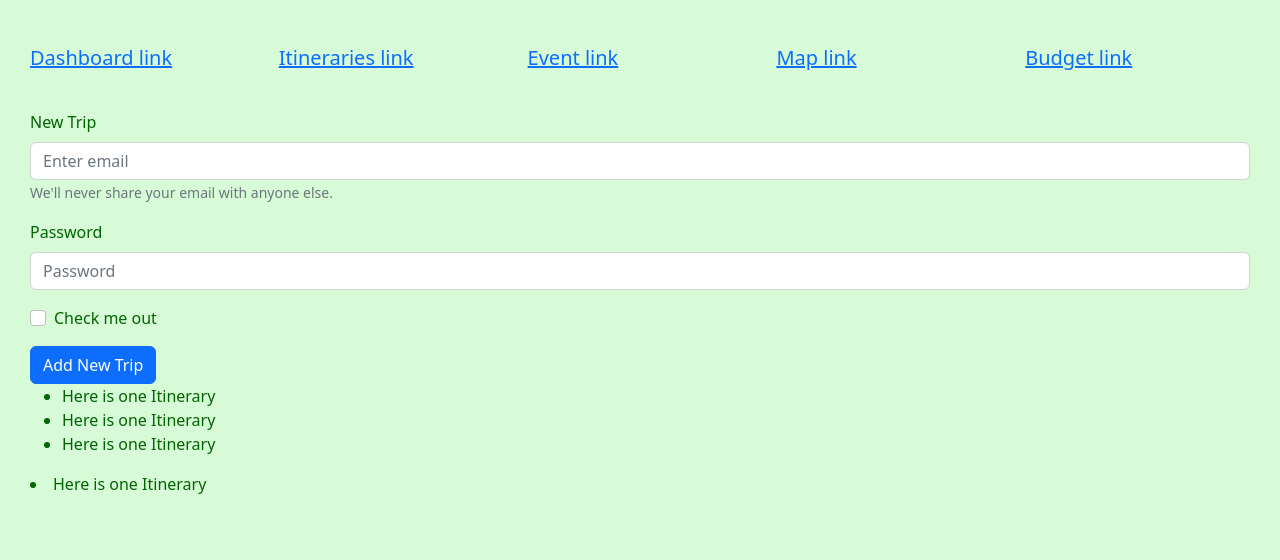
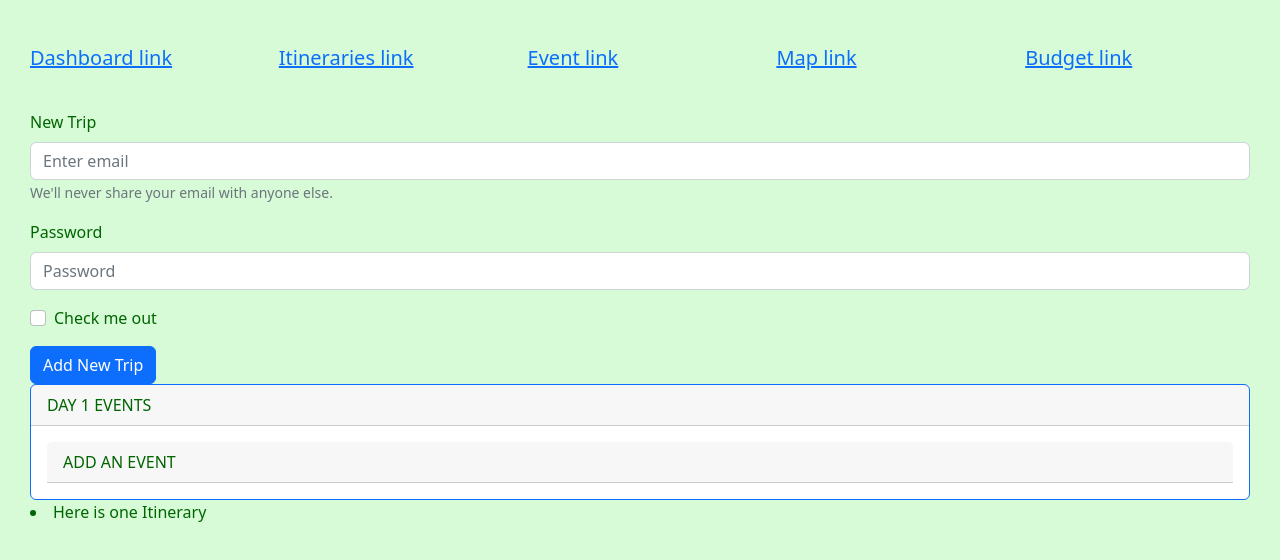
Before and after one commit to yumejensen/greenfield-budget-planner, a React app: page /itineraries in a window 1280 px wide. Shown: the top 560 px of the page. Built offline with nearby package versions, Linux system fonts and the light colour scheme.

Commit message:
Used Yume component for refrence but still need to editfor my components functionality

```diff
--- a/src/client/components/itinerary-components/ItineraryList.jsx
+++ b/src/client/components/itinerary-components/ItineraryList.jsx
@@ -1,13 +1,28 @@
 import React from 'react';
+import { CardGroup } from 'react-bootstrap';
+import Card from 'react-bootstrap/Card';
+
 import Itinerary from "./Itinerary.jsx"
+//import AddTripButton from "./AddTripButton"
 
-function ItineraryList(){
+
+function ItineraryList() {
   return (
-    <ul>
-      <Itinerary />
-      <Itinerary />
-      <Itinerary />
-    </ul>
+    <CardGroup>
+      <Card border="primary" style={{ width: '10rem' }}>
+        <Card.Header>
+          DAY 1 EVENTS
+        </Card.Header>
+        <Card.Body>
+
+          <Card.Header>
+            ADD AN EVENT
+          </Card.Header>
+
+        </Card.Body>
+      </Card>
+
+    </CardGroup>
   )
 }
 export default ItineraryList;
```
